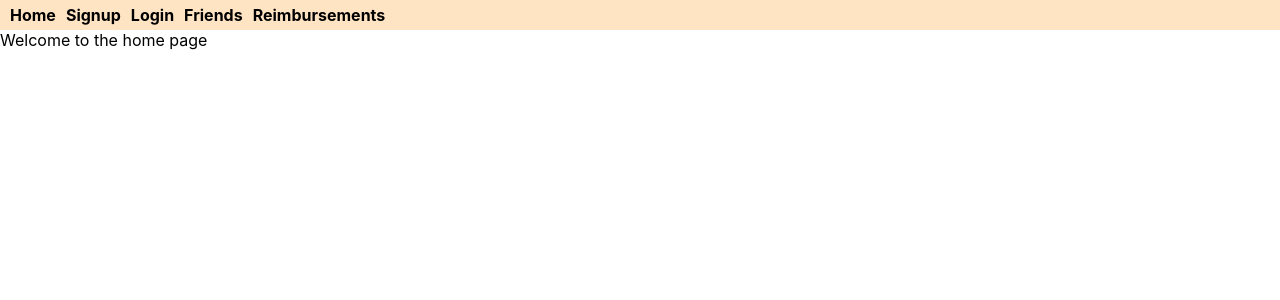
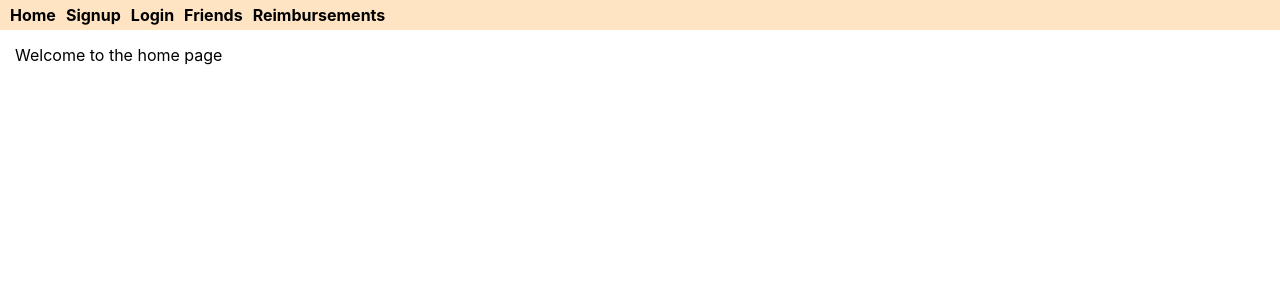
Before and after one commit to PaulFranklin709/Practice-Project-Frontend, a React (Create React App) app: page / in a window 1280 px wide. Shown: the top 300 px of the page. Built offline with nearby package versions, Linux system fonts and the light colour scheme.

Commit message:
Update App.tsx

```diff
--- a/src/App.tsx
+++ b/src/App.tsx
@@ -10,9 +10,11 @@ function App() {
     <div>
       <NavigationBar />
       {/* <img src={logo} className="App-logo" alt="logo" /> */}
-      <Suspense fallback={<LoadingPage />}>
-        <Router />
-      </Suspense>
+      <div className="page">
+        <Suspense fallback={<LoadingPage />}>
+          <Router />
+        </Suspense>
+      </div>
     </div>
   );
 }
```
